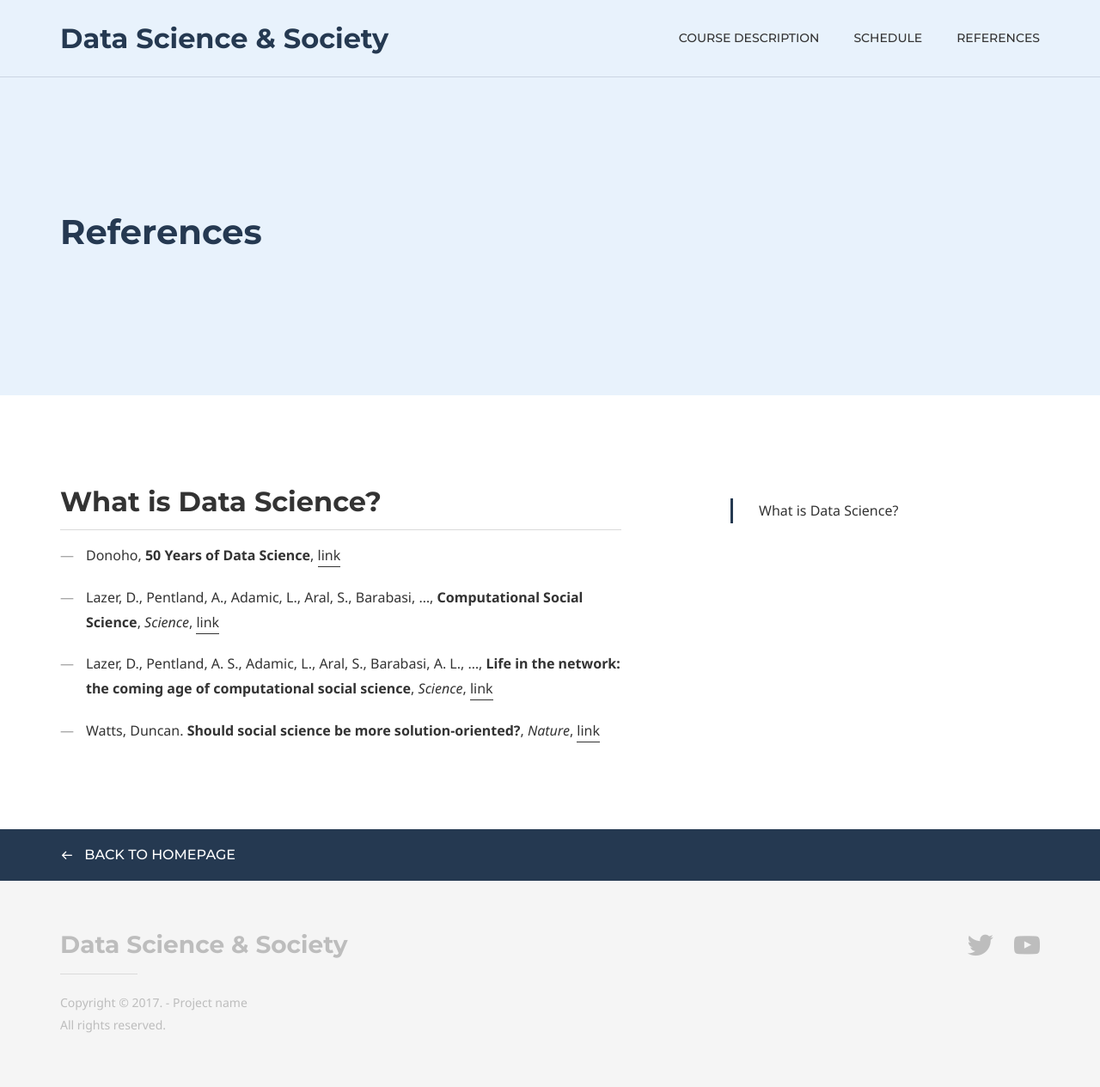
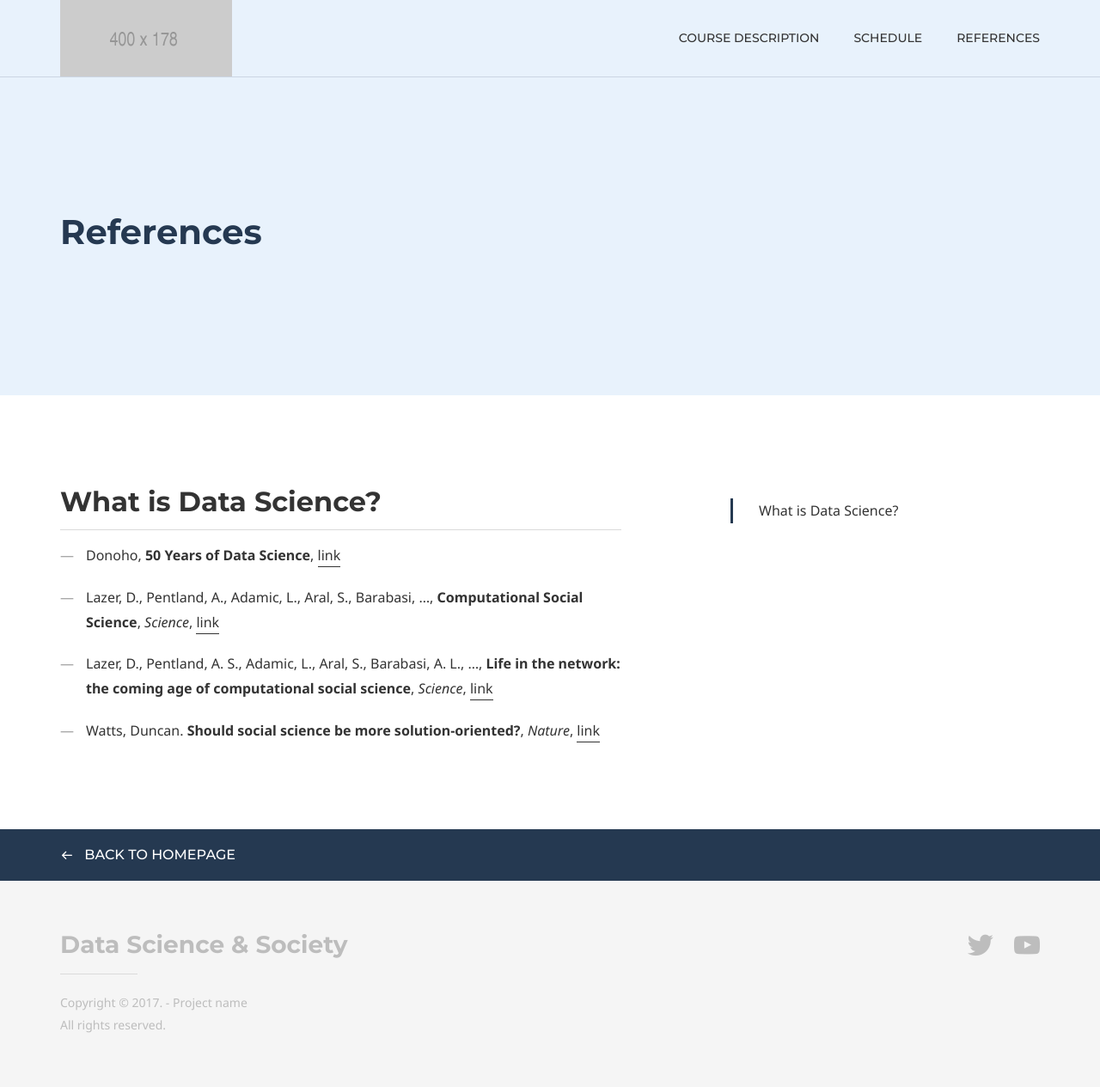
Before and after one commit to dssoc/dssoc.github.io, a Jekyll site: the page built from references.md, in a window 1280 px wide. Shown: the whole page at 86% size. Built offline with Jekyll 4.4.1, drawn with Linux system fonts in a browser that asks for light colours; some web fonts are replaced.

Commit message:
add logo image

```diff
--- a/_config.yml
+++ b/_config.yml
@@ -6,7 +6,7 @@ doks:
 
     header:
         logo:
-            text: Data Science & Society
+            text:
             image: true
         nav:
             - item_name: Course Description
```
